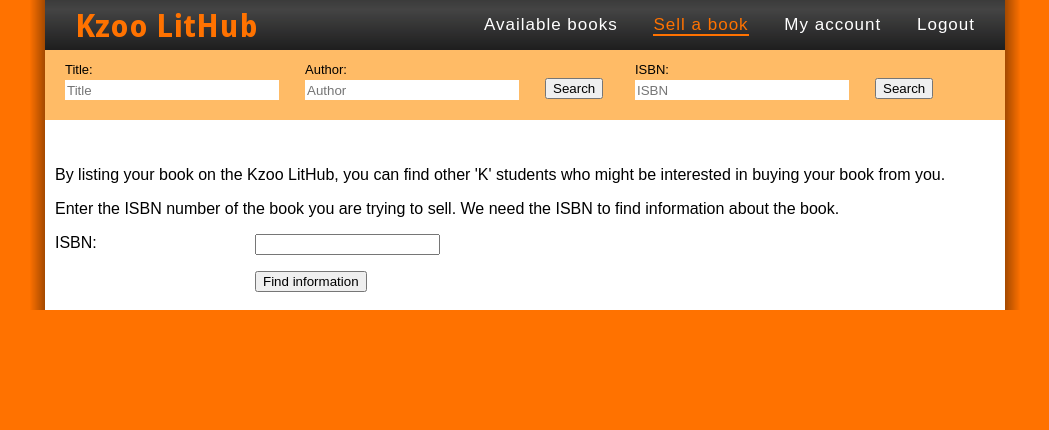
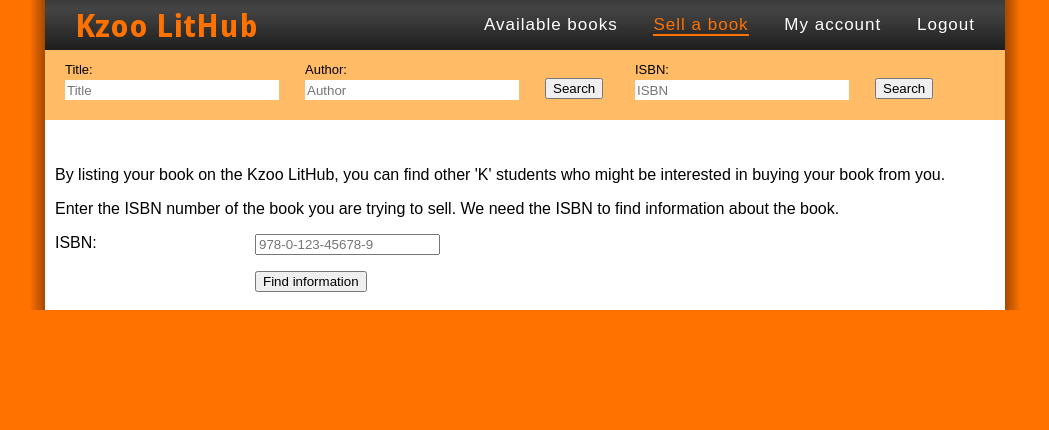
Before and after one commit to umangv/LitHub, a Django app: page /bookswap/sell/search/ in a window 1280 px wide. Shown: the top 430 px of the page, without its empty margins (115-1164 px from the left). Run offline with Django 3.2, Linux system fonts and the light colour scheme; the visitor is signed in with stand-in values (Sample User, id 1); some web fonts are replaced.

Commit message:
placeholder and x-webkit-speech on isbn (sell book)

```diff
--- a/templates/bookswap/sell_search.html
+++ b/templates/bookswap/sell_search.html
@@ -26,7 +26,7 @@
     <p>Enter the ISBN number of the book you are trying to sell. We need the ISBN to find information about the book.</p>
     <form method="post" action="">
         {% csrf_token %}
-        <p><label for="isbn">ISBN:</label><input type="text" id="isbn" name="isbn"/></p>
+        <p><label for="isbn">ISBN:</label><input type="text" id="isbn" name="isbn" placeholder="978-0-123-45678-9" x-webkit-speech/></p>
         <input type="submit" value="Find information"/>
     </form>
 </div>
```
